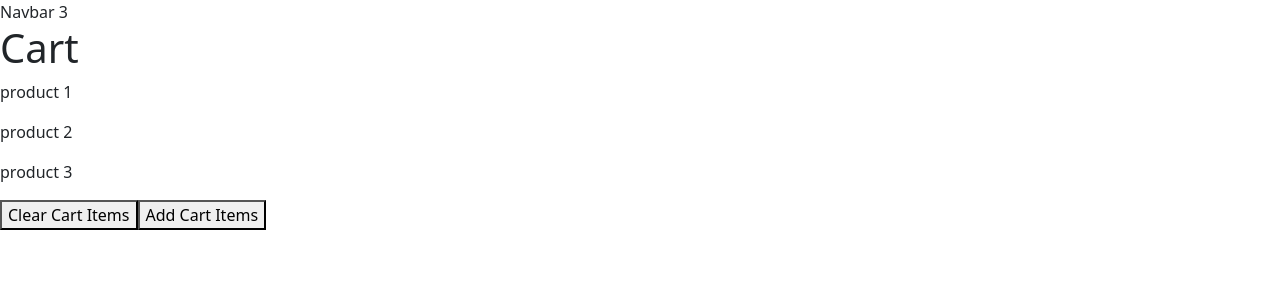
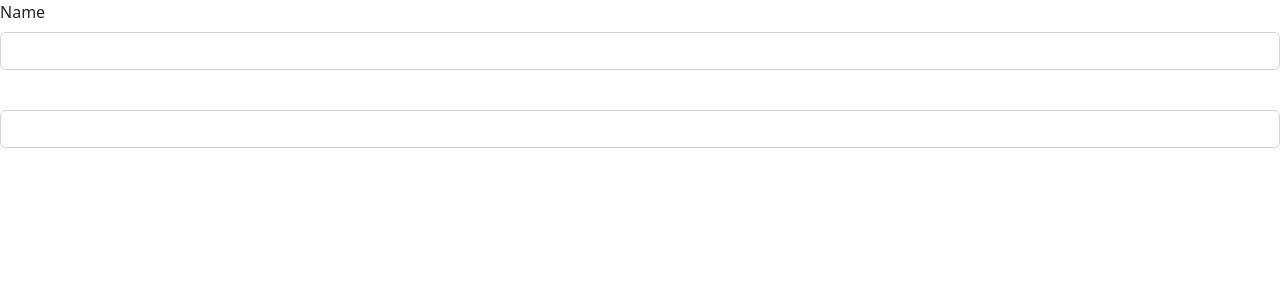
Before and after one commit to GodwinYeboah1/react-app, a React (Vite) app: page / in a window 1280 px wide. Shown: the top 300 px of the page. Built offline with nearby package versions, Linux system fonts and the light colour scheme.

Commit message:
started the form components

```diff
--- a/src/App.tsx
+++ b/src/App.tsx
@@ -7,72 +7,15 @@ import styled from "styled-components";
 import Like from "./components/Like";
 import Navbar from "./components/navbar/Navbar";
 import Cart from "./components/cart/Cart";
+import ExpandableText from "./components/ExpandableText/ExpandableText";
+import { Form } from "./components/Form/Form";
 
 function App() {
-  const [products, setProducts] = useState(['product 1', 'product 2', 'product 3']);
-  function handleAddProduct() {
-    let productNumber = products.length + 1;
-    let productList = [...products, 'product ' + productNumber];
-    setProducts(productList);
-  }
-  // 'pepperoni'
-  const [pizza, setPizza] = useState({
-    name: 'spicy pepperoni',
-    toppings: ['mushrooms'],
-  });
-
-  const handleP  = () => {
-    setPizza ({
-      ...pizza,
-      toppings: [...pizza.toppings, 'pepperoni']
-    });
-  }
-
-  const [cart, setCart] = useState({
-    discount: 0,
-    items: [
-      {id: 1, title: 'product 1', quantity: 1},
-      {id: 2, title: 'product 2', quantity: 1},
-    ],
-  })
-
-
-  const handleCart = () => {
-    setCart({
-      ...cart,
-      items: cart.items.map((item) => item.id == 1 ? {...item, quantity: item.quantity + 1} : item)
-    });
-  }
-
-
-
-
-
-  // const [game, setGame] = useState({
-  //   id: 1,
-  //   player: {
-  //     name: 'messi',
-  //   }});
-
-  //  const handleClick = () => {
-  //   setGame({
-  //     ...game,
-  //     player: {
-  //       ...game.player,
-  //       name: 'ronaldo'
-  //     }
-  //   });
-  //  }
-
-
-
-
 
 
   return (
     <>
-    <Navbar cartItems={products.length}/>
-      <Cart addItems={handleAddProduct} OnClear={()=> setProducts([])} cartItems={products}/>
+      <Form />
     </>
   )
 }
--- /dev/null
+++ b/src/components/ExpandableText/ExpandableText.tsx
@@ -0,0 +1,21 @@
+import {useState} from 'react'
+
+interface props {
+    children: string;
+    expandTextCount?: number;
+}
+const ExpandableText = ({children, expandTextCount = 100}: props) => {
+    const [isExpanded, setIsExpanded] = useState(false);
+
+    if (children.length <= expandTextCount) return <p>{children}</p>;
+
+    const text = isExpanded ? children : children.substring(0,expandTextCount);
+
+  return (
+    <>
+        <p>{ text } ... <button onClick={() => setIsExpanded(!isExpanded)}>{ isExpanded ? 'Less': " more" }</button> </p>
+    </>
+  )
+}
+
+export default ExpandableText
--- /dev/null
+++ b/src/components/Form/Form.tsx
@@ -0,0 +1,15 @@
+import React from 'react'
+
+export const Form = () => {
+  return (
+    <div>
+        <div className="mb-3"><label htmlFor="name" className="form-label">Name</label>
+            <input id="name" type="text" className="form-control" />
+        </div>
+        <div className="mb-3">
+            <label htmlFor="" className="form-label"></label>
+            <input type="number" className="form-control" />
+            </div>
+    </div>
+  )
+}
```
Also changed, not shown: src/components/cart/Cart.tsx (+28 -0 lines).
